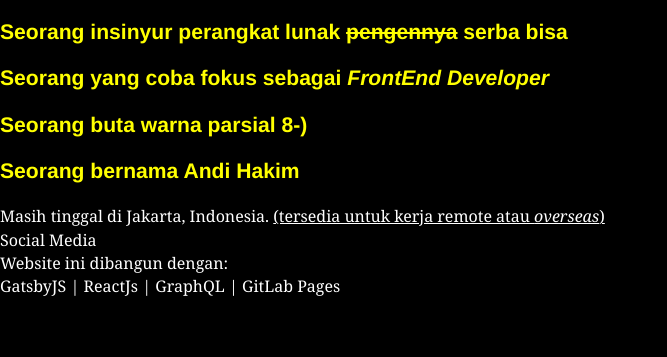
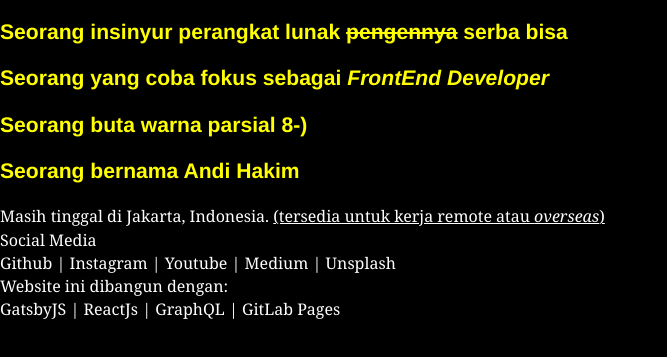
Before and after one commit to andihaki/gatsbyjs, a Gatsby site: page /home in a window 1280 px wide. Shown: the part 85-442 px from the top of the page, without its empty margins (0-667 px from the left). Built offline with nearby package versions, Linux system fonts and the light colour scheme; Gatsby itself is replaced by a stand-in of ours; some packages are replaced by stand-ins of ours.

Commit message:
permainan kata

```diff
--- a/src/pages/home.jsx
+++ b/src/pages/home.jsx
@@ -40,6 +40,7 @@ class Home extends React.Component {
         </div>
 
         <div>Social Media</div>
+        <div>Github | Instagram | Youtube | Medium | Unsplash</div>
 
         <div>Website ini dibangun dengan:</div>
         <div>GatsbyJS | ReactJs | GraphQL | GitLab Pages</div>
```
